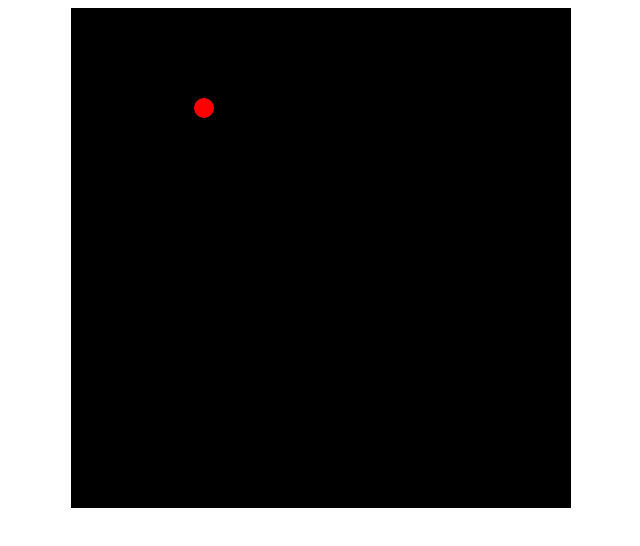
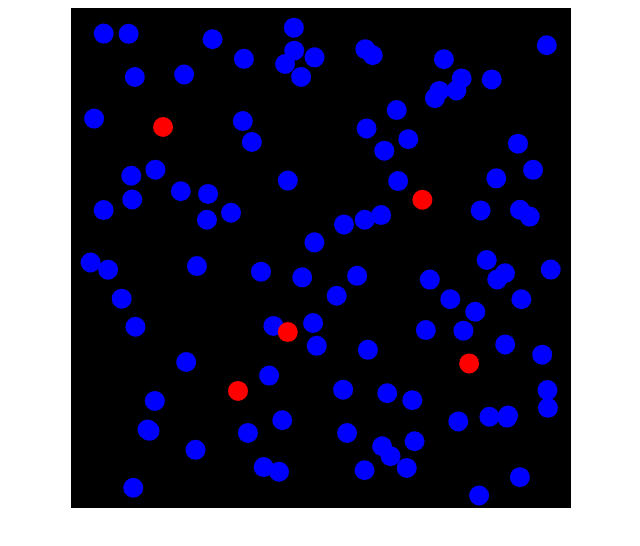
Before and after one commit to kgcoder/evolution-on-canvas, a plain HTML site: page index.html in a window 1280 px wide. Shown: the whole page, without its empty margins (319-959 px from the left). Drawn offline with Linux system fonts and the light colour scheme.

Commit message:
blue and red dots moving randomly

```diff
--- /dev/null
+++ b/creaturesDeclarations.js
@@ -0,0 +1,37 @@
+function Dot(x,y,color){
+this.x=x;
+this.y=y;
+this.previousX=x;
+this.previousY=y;
+this.color = color;
+this.nextX=x;
+this.nextY=y;
+this.calculateNextStep = function(){
+var nextX = this.x + getRandomArbitrary(-10, 10);
+var nextY = this.y + getRandomArbitrary(-10, 10);
+if (nextX>0+10&&nextX<500-10)this.nextX = nextX;
+if (nextY>0+10&&nextY<500-10)this.nextY = nextY;
+}
+
+
+this.move = function(){
+this.previousX=this.x;
+this.previousY=this.y;
+this.x=this.nextX;
+this.y=this.nextY;
+}
+
+
+this.draw = function(){
+$('canvas').drawArc({
+  strokeStyle: this.color,
+  strokeWidth: 10,
+  x: this.x, y: this.y,
+  radius: 5
+});
+
+
+}
+
+
+};
--- a/index.html
+++ b/index.html
@@ -9,38 +9,50 @@
 <body>
 
 <center>
-<canvas width='500' height='500'></canvas>
+<canvas  width='500' height='500'></canvas>
 </center>
+
 <script type="text/javascript" src="jquery.js"></script>
 <script src='jcanvas.min.js'></script>
+
+<script type="text/javascript" src="mathModule.js"></script>
+<script type="text/javascript" src="creaturesDeclarations.js"></script>
+<script type="text/javascript" src="mainLoop.js"></script>
+
+
+
 <script type="text/javascript">
 
-var x = 100
+var redDots = [];
+var blueDots = [];
+
+
+
+
+
+createDots(redDots,"red",5);
+createDots(blueDots,"blue",100);
+
+
+
+function createDots(array,color,number){
+
+for (var i=0; i<number;i++){
+var dot = new Dot(getRandomArbitrary(10, 490),getRandomArbitrary(10, 490),color);
+array.push(dot);
+
+}
+
+}
+
 
 $('document').ready(function(){
-setInterval(mainfunc, 150);
+
+setInterval(mainLoop, 100);
 
 });
 
-function mainfunc(){
-x++;
 
-$('canvas').drawRect({
-  fillStyle: '#000',
-  x: 250, y: 250,
-  width: 500,
-  height: 500
-});
-
-$('canvas').drawArc({
-  strokeStyle: '#f00',
-  strokeWidth: 10,
-  x: x, y: 100,
-  radius: 5
-});
-
-
-};
 </script>
 
 </body>
--- /dev/null
+++ b/mainLoop.js
@@ -0,0 +1,40 @@
+
+
+function mainLoop(){
+$('canvas').drawRect({
+  fillStyle: '#000',
+  x: 250, y: 250,
+  width: 500,
+  height: 500
+});
+
+calculateNextStepForCreatures(blueDots);
+calculateNextStepForCreatures(redDots);
+
+
+
+moveAndDrawCreatures(blueDots);
+moveAndDrawCreatures(redDots);
+
+
+
+};
+
+function moveAndDrawCreatures(creaturesArray){
+for (var i=0;i<creaturesArray.length;i++){
+
+creaturesArray[i].move();
+creaturesArray[i].draw();
+
+
+}
+}
+function calculateNextStepForCreatures(creaturesArray){
+for (var i=0;i<creaturesArray.length;i++){
+
+creaturesArray[i].calculateNextStep();
+
+
+
+}
+}
--- /dev/null
+++ b/mathModule.js
@@ -0,0 +1,6 @@
+function getRandomArbitrary(min, max) {
+    return Math.random() * (max - min) + min;
+}
+function getRandomInt(min, max) {
+    return Math.floor(Math.random() * (max - min + 1)) + min;
+}
```
